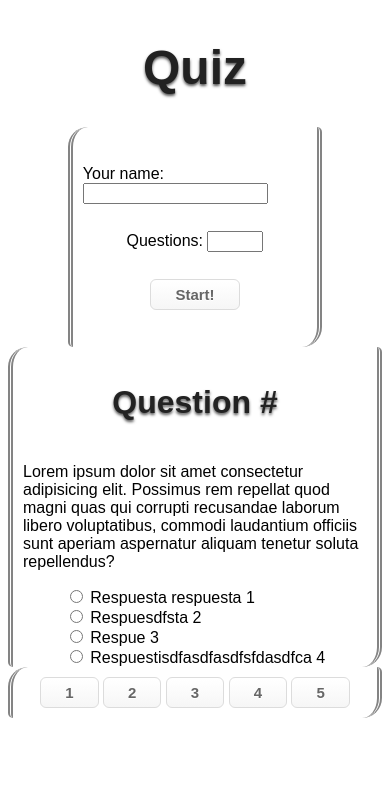
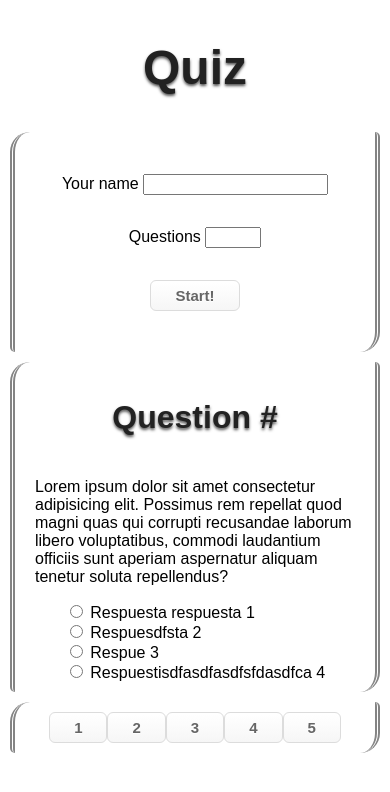
Before and after one commit to InnuendoX3/quiz, a plain HTML site: page index.html in a window 390 px wide. Drawn offline with Linux system fonts and the light colour scheme.

Commit message:
Add responsive media // More style

```diff
--- a/index.html
+++ b/index.html
@@ -16,11 +16,11 @@
       <!--Form for user info / Qty questions-->
       <section id="user-input-area" class="flex-column">
          <div>
-            <label for="username">Your name: </label>
+            <label for="username">Your name</label>
             <input type="text" id="username">
          </div>
          <div>
-            <label for="qty-questions">Questions: </label>
+            <label for="qty-questions">Questions</label>
             <input type="number" id="qty-questions" min="5" max="20">
          </div>
          <div>
@@ -59,7 +59,7 @@
 
       <!--Information area-->
       <section id="information-area" class="flex-row-center">
-         <div>
+         <div class="flex-row-center">
             <!--
             <a href="#">1</a>
             <a href="#">2</a>
--- a/style.css
+++ b/style.css
@@ -3,7 +3,8 @@ html {
 }
 
 section {
-   padding: 10px;
+   margin: 5px 2px;
+   padding: 10px 20px;
    /*Borders*/
    border-left: 5px double #848484;
    border-right: 5px double #848484;
@@ -35,12 +36,12 @@ h2{
 
 #question-area {
    width: 100%;
-   height: 300px;
-
+   min-height: 300px;
 }
 
 #user-input-area {
-   width: 60%;
+   width: 100%;
+   max-width: 400px;
    height: 200px;
    align-items: center;
 }
@@ -51,7 +52,6 @@ h2{
    display: flex;
    flex-flow: row wrap;
    justify-content: center;
-
 }
 
 .flex-column {
@@ -108,3 +108,15 @@ button:active {
 	position:relative;
 	top:1px;
 }
+
+
+/* Responsive */
+@media only screen and (max-width: 380px) {
+   body {font-size: 14px;}
+
+   h1 {font-size: 44px;}
+
+   h2{font-size: 28px;}
+
+   button {font-size: 14px;}
+}
```
